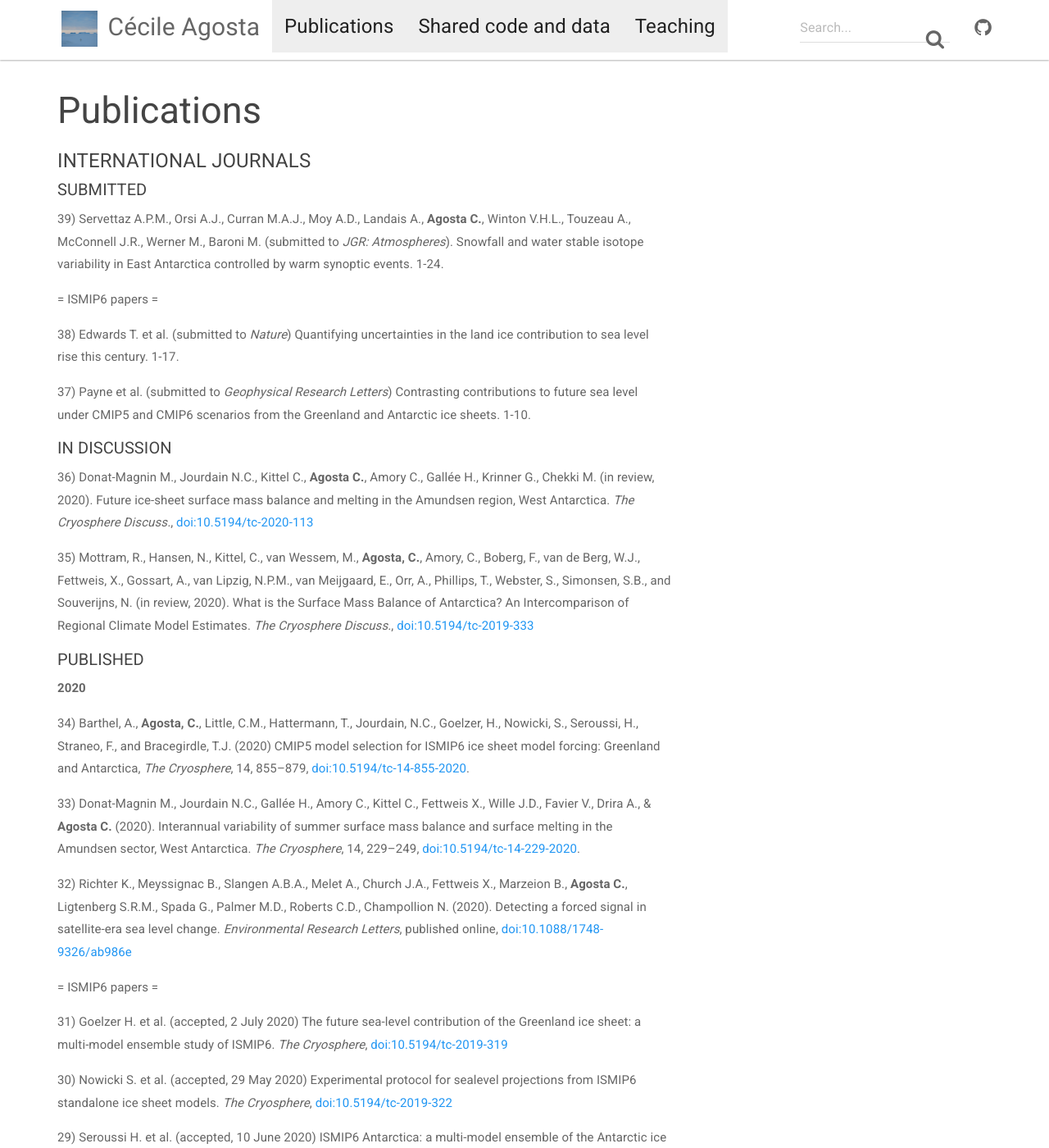
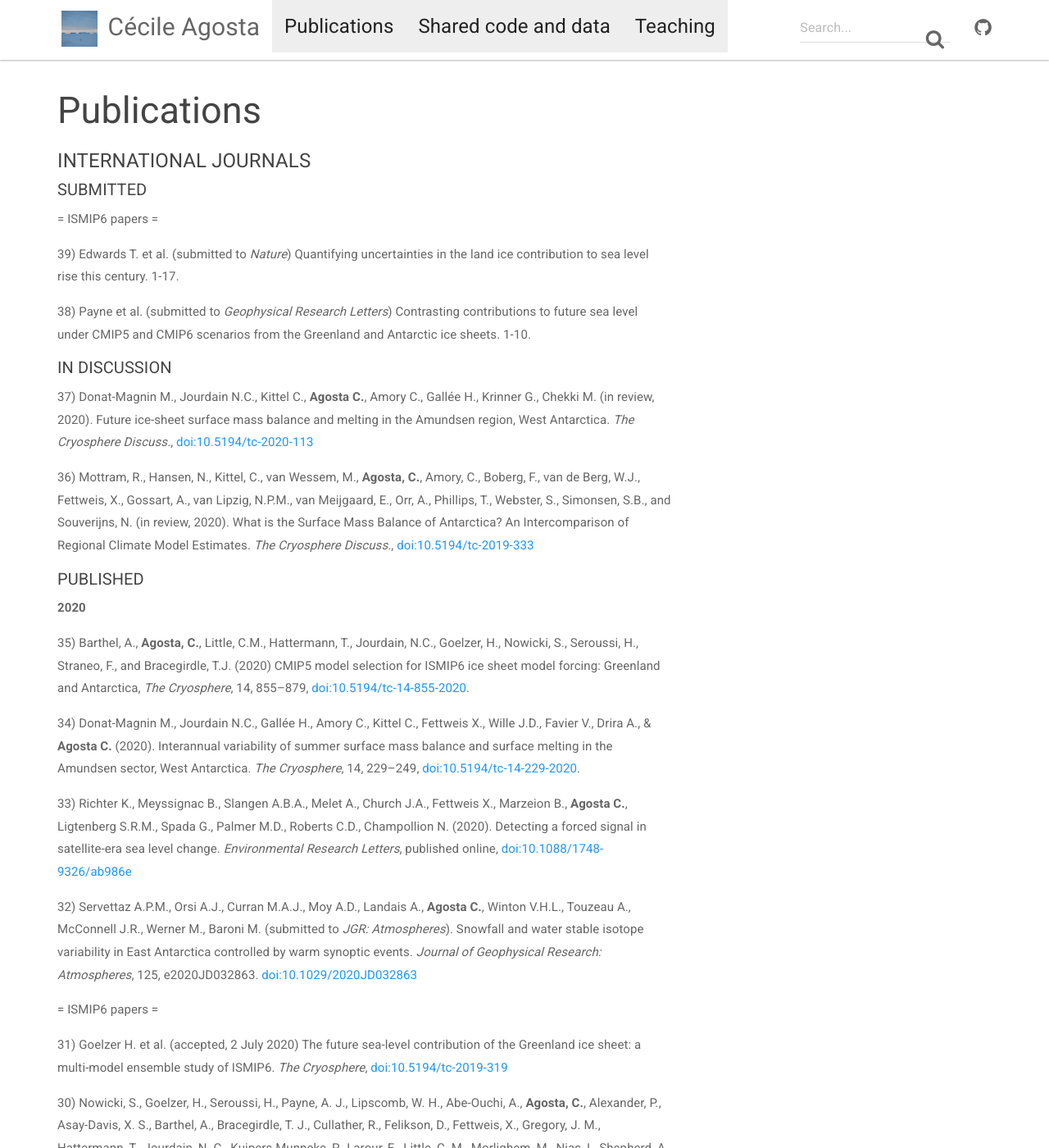
Before and after one commit to cecileagosta/cecileagosta.github.io, a Jekyll site: the page built from _docs/publications.md, in a window 1280 px wide and 1400 px high. Shown: the whole window at 82% size. Built offline with Jekyll 4.4.1, drawn with Linux system fonts in a browser that asks for light colours; nearby versions of some CDN libraries; some of the changed text lies outside the part shown.

Commit message:
Update publications.md

```diff
--- a/_docs/publications.md
+++ b/_docs/publications.md
@@ -7,37 +7,37 @@
 
 ##### SUBMITTED
 
-39) Servettaz A.P.M., Orsi A.J., Curran M.A.J., Moy A.D., Landais A., **Agosta C.**, Winton V.H.L., Touzeau A., McConnell J.R., Werner M., Baroni M. (submitted to *JGR: Atmospheres*). Snowfall and water stable isotope variability in East Antarctica controlled by warm synoptic events. 1-24.
-
 = ISMIP6 papers =
 
-38) Edwards T. et al. (submitted to *Nature*) Quantifying uncertainties in the land ice contribution to sea level rise this century. 1-17.
+39) Edwards T. et al. (submitted to *Nature*) Quantifying uncertainties in the land ice contribution to sea level rise this century. 1-17.
 
-37) Payne et al. (submitted to *Geophysical Research Letters*) Contrasting contributions to future sea level under CMIP5 and CMIP6 scenarios from the Greenland and Antarctic ice sheets. 1-10.
+38) Payne et al. (submitted to *Geophysical Research Letters*) Contrasting contributions to future sea level under CMIP5 and CMIP6 scenarios from the Greenland and Antarctic ice sheets. 1-10.
 
 
 ##### IN DISCUSSION
 
-36) Donat-Magnin M., Jourdain N.C., Kittel C., **Agosta C.**, Amory C., Gallée H., Krinner G., Chekki M. (in review, 2020). Future ice-sheet surface mass balance and melting in the Amundsen region, West Antarctica. *The Cryosphere Discuss.*, [doi:10.5194/tc-2020-113](https://tc.copernicus.org/preprints/tc-2020-113/)
+37) Donat-Magnin M., Jourdain N.C., Kittel C., **Agosta C.**, Amory C., Gallée H., Krinner G., Chekki M. (in review, 2020). Future ice-sheet surface mass balance and melting in the Amundsen region, West Antarctica. *The Cryosphere Discuss.*, [doi:10.5194/tc-2020-113](https://tc.copernicus.org/preprints/tc-2020-113/)
 
-35) Mottram, R., Hansen, N., Kittel, C., van Wessem, M., **Agosta, C.**, Amory, C., Boberg, F., van de Berg, W.J., Fettweis, X., Gossart, A., van Lipzig, N.P.M., van Meijgaard, E., Orr, A., Phillips, T., Webster, S., Simonsen, S.B., and Souverijns, N. (in review, 2020). What is the Surface Mass Balance of Antarctica? An Intercomparison of Regional Climate Model Estimates. *The Cryosphere Discuss.*, [doi:10.5194/tc-2019-333](https://doi.org/10.5194/tc-2019-333)
+36) Mottram, R., Hansen, N., Kittel, C., van Wessem, M., **Agosta, C.**, Amory, C., Boberg, F., van de Berg, W.J., Fettweis, X., Gossart, A., van Lipzig, N.P.M., van Meijgaard, E., Orr, A., Phillips, T., Webster, S., Simonsen, S.B., and Souverijns, N. (in review, 2020). What is the Surface Mass Balance of Antarctica? An Intercomparison of Regional Climate Model Estimates. *The Cryosphere Discuss.*, [doi:10.5194/tc-2019-333](https://doi.org/10.5194/tc-2019-333)
 
 
 ##### PUBLISHED
 
 **2020**
 
-34) Barthel, A., **Agosta, C.**, Little, C.M., Hattermann, T., Jourdain, N.C., Goelzer, H., Nowicki, S., Seroussi, H., Straneo, F., and Bracegirdle, T.J. (2020) CMIP5 model selection for ISMIP6 ice sheet model forcing: Greenland and Antarctica, *The Cryosphere*, 14, 855–879, [doi:10.5194/tc-14-855-2020](https://doi.org/10.5194/tc-14-855-2020).
+35) Barthel, A., **Agosta, C.**, Little, C.M., Hattermann, T., Jourdain, N.C., Goelzer, H., Nowicki, S., Seroussi, H., Straneo, F., and Bracegirdle, T.J. (2020) CMIP5 model selection for ISMIP6 ice sheet model forcing: Greenland and Antarctica, *The Cryosphere*, 14, 855–879, [doi:10.5194/tc-14-855-2020](https://doi.org/10.5194/tc-14-855-2020).
 
-33) Donat-Magnin M., Jourdain N.C., Gallée H., Amory C., Kittel C., Fettweis X., Wille J.D., Favier V., Drira A., & **Agosta C.** (2020). Interannual variability of summer surface mass balance and surface melting in the Amundsen sector, West Antarctica. *The Cryosphere*, 14, 229–249, [doi:10.5194/tc-14-229-2020](https://doi.org/10.5194/tc-14-229-2020).
+34) Donat-Magnin M., Jourdain N.C., Gallée H., Amory C., Kittel C., Fettweis X., Wille J.D., Favier V., Drira A., & **Agosta C.** (2020). Interannual variability of summer surface mass balance and surface melting in the Amundsen sector, West Antarctica. *The Cryosphere*, 14, 229–249, [doi:10.5194/tc-14-229-2020](https://doi.org/10.5194/tc-14-229-2020).
 
-32) Richter K., Meyssignac B., Slangen A.B.A., Melet A., Church J.A., Fettweis X., Marzeion B., **Agosta C.**, Ligtenberg S.R.M., Spada G., Palmer M.D., Roberts C.D., Champollion N. (2020). Detecting a forced signal in satellite-era sea level change. *Environmental Research Letters*, published online, [doi:10.1088/1748-9326/ab986e](https://doi.org/10.1088/1748-9326/ab986e)
+33) Richter K., Meyssignac B., Slangen A.B.A., Melet A., Church J.A., Fettweis X., Marzeion B., **Agosta C.**, Ligtenberg S.R.M., Spada G., Palmer M.D., Roberts C.D., Champollion N. (2020). Detecting a forced signal in satellite-era sea level change. *Environmental Research Letters*, published online, [doi:10.1088/1748-9326/ab986e](https://doi.org/10.1088/1748-9326/ab986e)
+
+32) Servettaz A.P.M., Orsi A.J., Curran M.A.J., Moy A.D., Landais A., **Agosta C.**, Winton V.H.L., Touzeau A., McConnell J.R., Werner M., Baroni M. (submitted to *JGR: Atmospheres*).  Snowfall and water stable isotope variability in East Antarctica controlled by warm synoptic events. *Journal of Geophysical Research: Atmospheres*, 125, e2020JD032863. [doi:10.1029/2020JD032863](https://doi.org/10.1029/2020JD032863)
 
 = ISMIP6 papers =
 
 31) Goelzer H. et al. (accepted, 2 July 2020) The future sea-level contribution of the Greenland ice sheet: a multi-model ensemble study of ISMIP6. *The Cryosphere*, [doi:10.5194/tc-2019-319](https://doi.org/10.5194/tc-2019-319)
 
-30) Nowicki S. et al. (accepted, 29 May 2020) Experimental protocol for sealevel projections from ISMIP6 standalone ice sheet models. *The Cryosphere*, [doi:10.5194/tc-2019-322](https://doi.org/10.5194/tc-2019-322)
+30) Nowicki, S., Goelzer, H., Seroussi, H., Payne, A. J., Lipscomb, W. H., Abe-Ouchi, A., **Agosta, C.**, Alexander, P., Asay-Davis, X. S., Barthel, A., Bracegirdle, T. J., Cullather, R., Felikson, D., Fettweis, X., Gregory, J. M., Hattermann, T., Jourdain, N. C., Kuipers Munneke, P., Larour, E., Little, C. M., Morlighem, M., Nias, I., Shepherd, A., Simon, E., Slater, D., Smith, R. S., Straneo, F., Trusel, L. D., van den Broeke, M. R., and van de Wal, R.: Experimental protocol for sea level projections from ISMIP6 stand-alone ice sheet models. *The Cryosphere*, 14, 2331–2368, [doi:10.5194/tc-14-2331-2020](https://doi.org/10.5194/tc-14-2331-2020).
 
 29) Seroussi H. et al. (accepted, 10 June 2020) ISMIP6 Antarctica: a multi-model ensemble of the Antarctic ice sheet evolution over the 21st century. *The Cryosphere*, [doi:10.5194/tc-2019-324](https://doi.org/10.5194/tc-2019-324)
 
```
